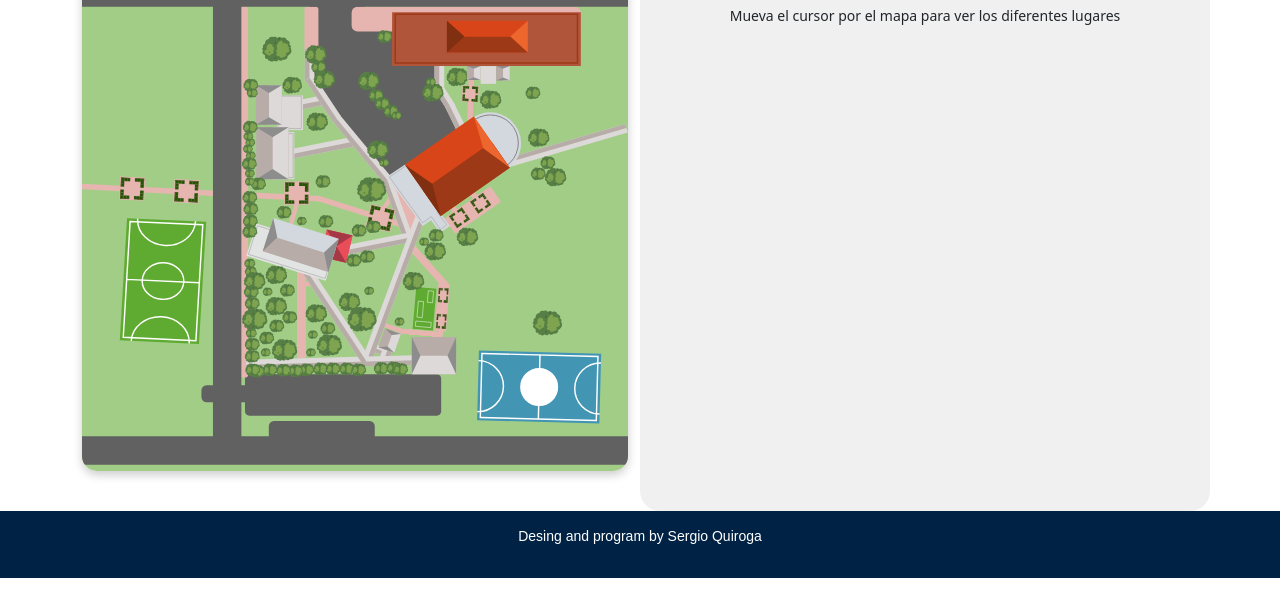
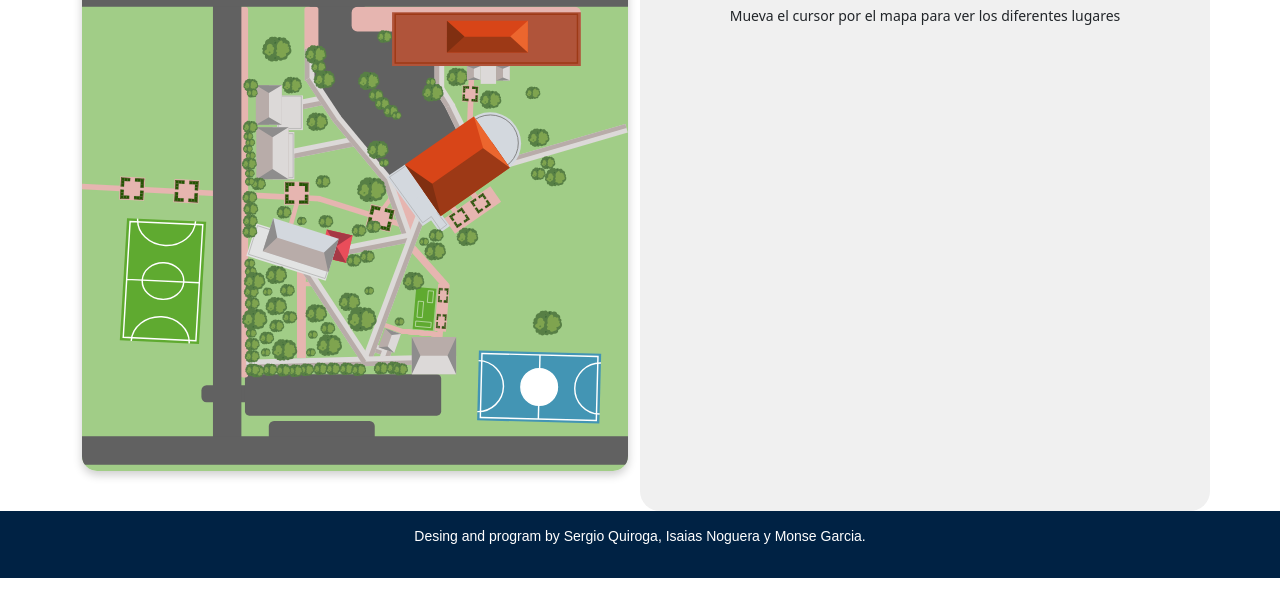
Before and after one commit to sergioquirogaa/poliguia, a plain HTML site: page index.html in a window 1280 px wide. Shown: the part 204-800 px from the top of the page. Drawn offline with Linux system fonts and the light colour scheme.

Commit message:
Update index.html

```diff
--- a/index.html
+++ b/index.html
@@ -1844,7 +1844,7 @@
     <div class="container">
       <div class="row">
         <p class="d-flex align-items-center justify-content-center text-white">
-          Desing and program by Sergio Quiroga
+          Desing and program by Sergio Quiroga, Isaias Noguera y Monse Garcia.
         </p>
       </div>
     </div>
```
